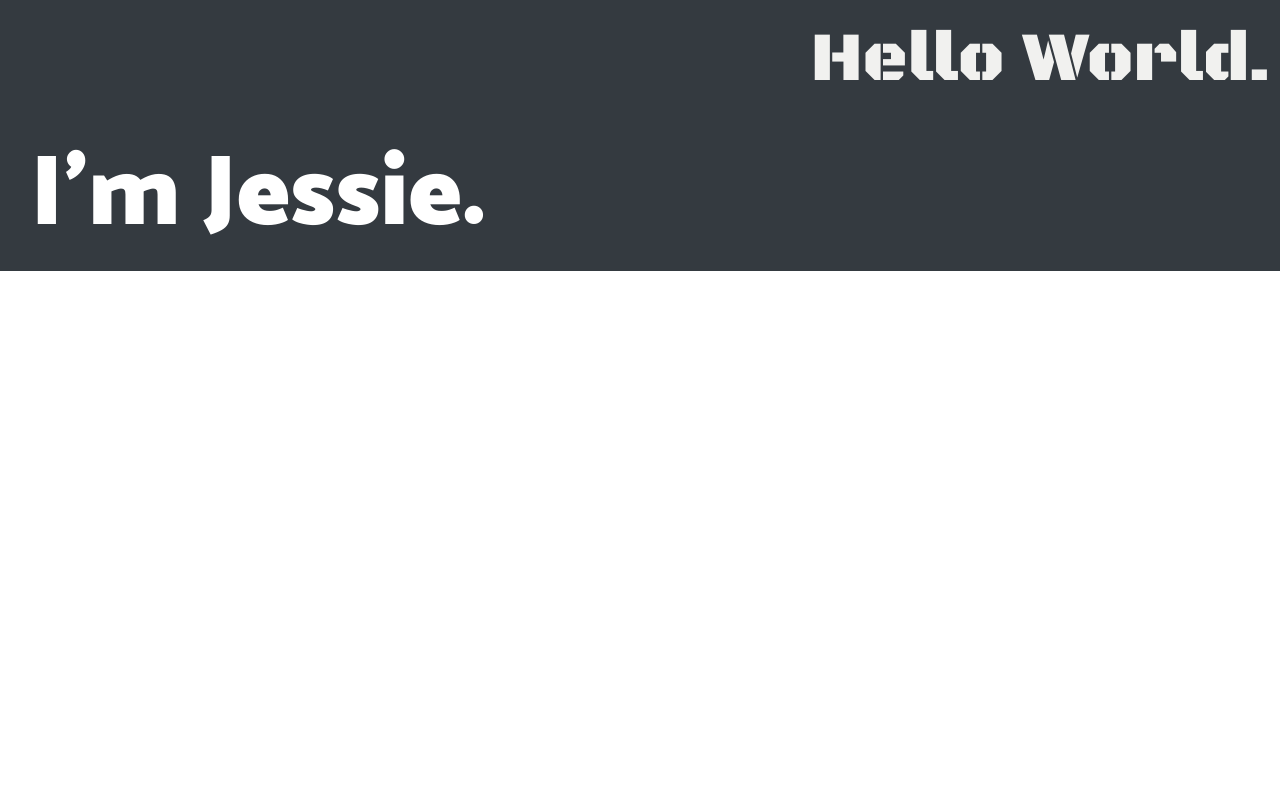
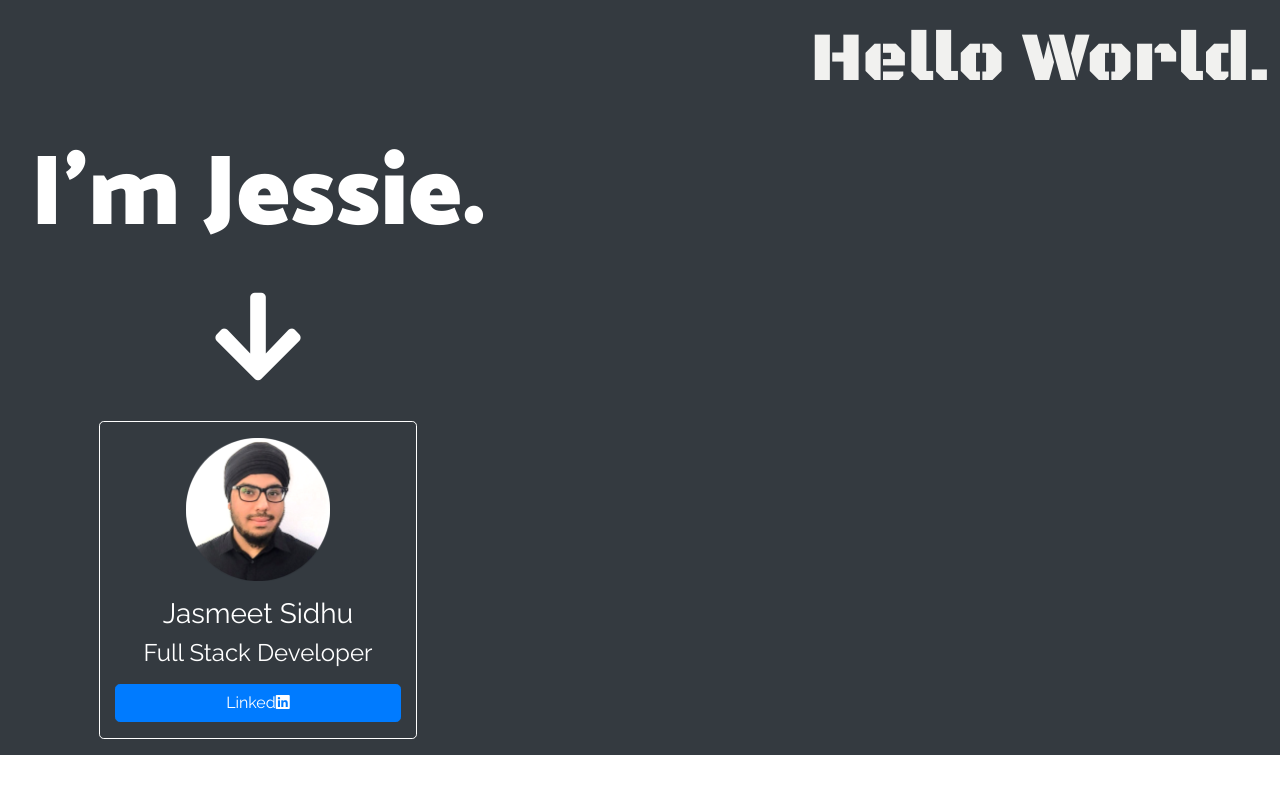
Before and after one commit to JessieSidWho/my-portfolio, a React (Create React App) app in the folder client/: page / in a window 1280 px wide. Shown: the top 794 px of the page. Built offline with nearby package versions, Linux system fonts and the light colour scheme.

Commit message:
add linkedIN badge

```diff
--- a/client/public/index.html
+++ b/client/public/index.html
@@ -19,9 +19,12 @@
       work correctly both with client-side routing and a non-root public URL.
       Learn how to configure a non-root public URL by running `npm run build`.
     -->
+    <script type="text/javascript" src="https://platform.linkedin.com/badges/js/profile.js" async defer></script>
     <title>Jessie Sidhu</title>
     <link rel="stylesheet" href="https://stackpath.bootstrapcdn.com/bootstrap/4.3.1/css/bootstrap.min.css" integrity="sha384-ggOyR0iXCbMQv3Xipma34MD+dH/1fQ784/j6cY/iJTQUOhcWr7x9JvoRxT2MZw1T" crossorigin="anonymous">
     <link href="https://fonts.googleapis.com/css?family=Black+Ops+One|Catamaran:900" rel="stylesheet">
+    <link href="https://fonts.googleapis.com/css?family=Montserrat|Raleway" rel="stylesheet">
+    <link rel="stylesheet" href="https://use.fontawesome.com/releases/v5.8.2/css/all.css" integrity="sha384-oS3vJWv+0UjzBfQzYUhtDYW+Pj2yciDJxpsK1OYPAYjqT085Qq/1cq5FLXAZQ7Ay" crossorigin="anonymous">
   </head>
   <body id="root">
     <noscript>You need to enable JavaScript to run this app.</noscript>
--- a/client/src/App.js
+++ b/client/src/App.js
@@ -10,11 +10,7 @@ function App() {
           <NavBar />
       </div>
 
-      <div className="row bg-dark">
-        <div className="col-md-5 text-white text-center" style={{fontFamily: 'Catamaran', fontSize: '100px'}}>
-          <Name/>
-        </div>
-      </div>
+      <Name/>
 
       <div className="row bg-dark">
         <div className="col-md-12">
--- a/client/src/components/Name.js
+++ b/client/src/components/Name.js
@@ -1,6 +1,37 @@
 import React from "react";
+import profile from './../images/circle-cropped.png';
 
 
-const Name = () => <>I'm Jessie.</>;
+const Name = () => {
+    return (
+        <>
+            <div className="row bg-dark">
+                <div className="col-md-5 text-white" style={{ fontFamily: 'Catamaran', fontSize: '100px' }}>
+                    <div className='text-center'>
+                        I'm Jessie.
+                  </div>
+
+                    <div className="row">
+                        <div className='col-md-12'>
+                            <div className='text-center'>
+                                <i className="fas fa-arrow-down"></i>
+                            </div>
+                            <div className='row justify-content-md-center mb-3'>
+                                <div id='badge' className='col-md-7 border border-white rounded-lg text-center' width='100%'>
+                                    <img className='m-3' src={profile} alt='profile pic' style={{ width: '50%', height: 'auto' }} />
+                                    <div className='h3' style={{ fontFamily: 'Raleway' }}>Jasmeet Sidhu</div>
+                                    <div className='h4 pb-0 mb-0' style={{ fontFamily: 'Raleway' }}>Full Stack Developer
+                                    <a href='https://www.linkedin.com/in/jsidhu22/' className='btn btn-block btn-primary rounded-lg mt-3 mb-3'>Linked<i className="fab fa-linkedin"></i></a></div>
+                                </div>
+                            </div>
+                        </div>
+                    </div>
+
+                </div>
+            </div>
+        </>
+
+    )
+};
 
 export default Name;
```
Also changed, not shown: client/src/images/circle-cropped.png (added).
